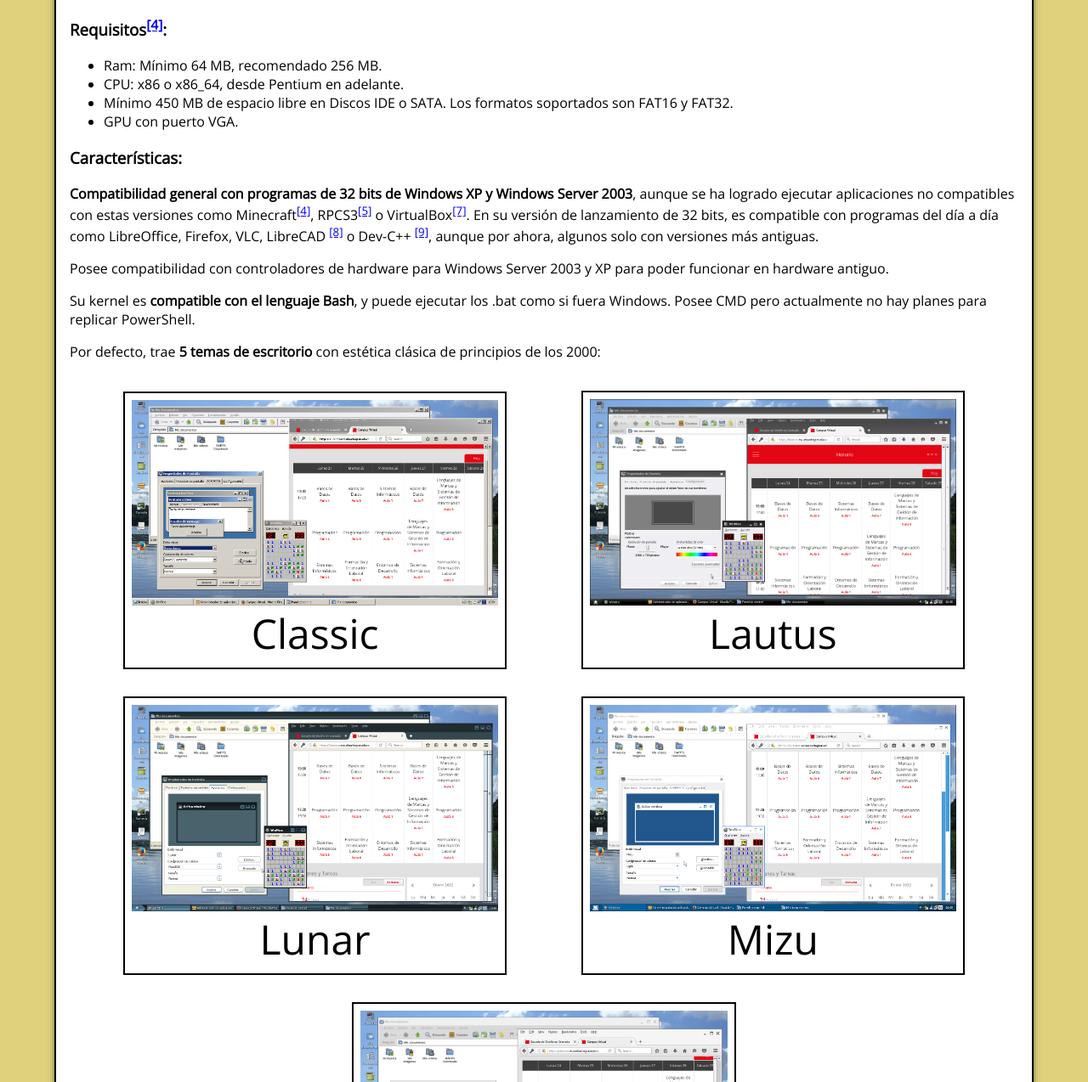
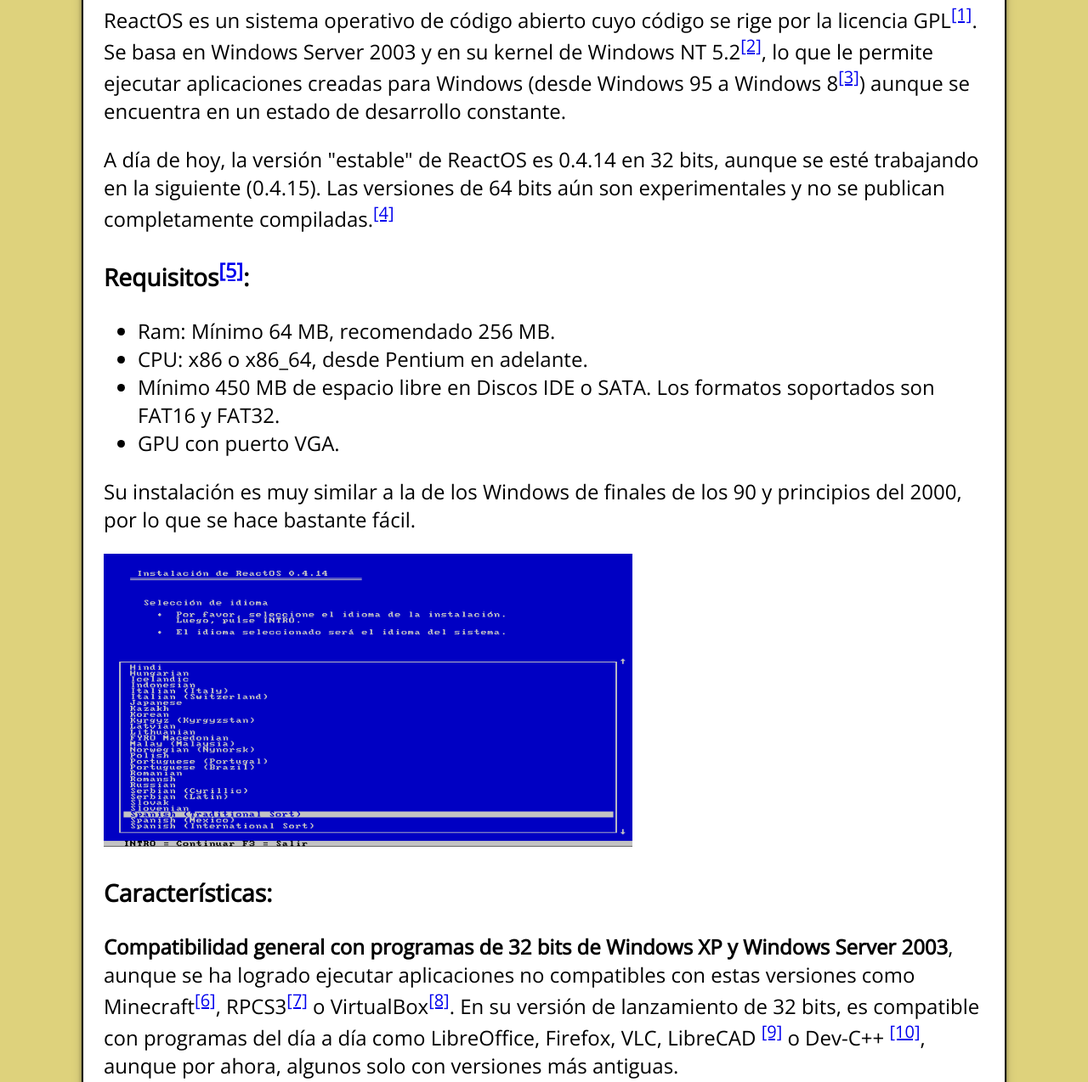
Before and after one commit to GatoGit21/ReactOSTrabajo, a plain HTML site: page index.html in a window 1280 px wide. Shown: the part 228-1502 px from the top of the page at 85% size. Drawn offline with nearby package versions, Linux system fonts and the light colour scheme.

Commit message:
+ información

```diff
--- a/index.html
+++ b/index.html
@@ -18,9 +18,10 @@
 			<article>
 				<h2>Introducción</h2>
 				<p>ReactOS es un sistema operativo de código abierto cuyo código se rige por la licencia GPL<sup><a href="https://reactos.org/wiki/ReactOS_FAQ#Is_ReactOS_legal.3F">[1]</a></sup>. Se basa en Windows Server 2003 y en su kernel de Windows NT 5.2<sup><a href="https://reactos.org/forum/viewtopic.php?f=2&t=20883&p=144855&hilit=2003#p144855">[2]</a></sup>, lo que le permite ejecutar aplicaciones creadas para Windows (desde Windows 95 a Windows 8<sup><a href="https://github.com/DarkFire01/reactos/tree/Extended-NT6+">[3]</a></sup>) aunque se encuentra en un estado de desarrollo constante.</p>
+				<p>A día de hoy, la versión "estable" de ReactOS es 0.4.14 en 32 bits, aunque se esté trabajando en la siguiente (0.4.15). Las versiones de 64 bits aún son experimentales y no se publican completamente compiladas.<sup><a href="https://reactos.org/getbuilds/">[4]</a></sup></p>
 			</article>
 			<article>
-				<h3>Requisitos<sup><a href="https://reactos.org/wiki/Installing_ReactOS">[4]</a></sup>:</h3>
+				<h3>Requisitos<sup><a href="https://reactos.org/wiki/Installing_ReactOS">[5]</a></sup>:</h3>
 				<ul>
 					<li>Ram: Mínimo 64 MB, recomendado 256 MB.</li>
 					<li>CPU: x86 o x86_64, desde Pentium en adelante.</li>
@@ -28,13 +29,18 @@
 					<li>GPU con puerto VGA.</li>
 				</ul>
 			</article>
+
+			<article>
+				<p>Su instalación es muy similar a la de los Windows de finales de los 90 y principios del 2000, por lo que se hace bastante fácil.</p>
+				<img class="instalacion" src="img/instalacion.png" alt="instalacion">
+			</article>
 			<article>
 				<h3>Características:</h3>
-				<p><span class="negrita">Compatibilidad general con programas de 32 bits de Windows XP y Windows Server 2003</span>, aunque se ha logrado ejecutar aplicaciones no compatibles con estas versiones como Minecraft<sup><a href="https://cdn.discordapp.com/attachments/377108064827867136/829476674721808384/unknown.png">[4]</a></sup>, RPCS3<sup><a href="https://cdn.discordapp.com/attachments/377108064827867136/673266289774428160/ReactOS_0.414_Running_-_Oracle_VM_VirtualBox_1.2.2020._21_32_24.png">[5]</a></sup> o VirtualBox<sup><a href="https://cdn.discordapp.com/attachments/377108064827867136/594611868379906059/Unnamed.png">[7]</a></sup>. En su versión de lanzamiento de 32 bits, es compatible con programas del día a día como LibreOffice, Firefox, VLC, LibreCAD <sup><a href="https://reactos.org/gallery/">[8]</a></sup> o Dev-C++ <sup><a href="https://twitter.com/reactos/status/1450165142285656064">[9]</a></sup>, aunque por ahora, algunos solo con versiones más antiguas.</p>
+				<p><span class="negrita">Compatibilidad general con programas de 32 bits de Windows XP y Windows Server 2003</span>, aunque se ha logrado ejecutar aplicaciones no compatibles con estas versiones como Minecraft<sup><a href="https://cdn.discordapp.com/attachments/377108064827867136/829476674721808384/unknown.png">[6]</a></sup>, RPCS3<sup><a href="https://cdn.discordapp.com/attachments/377108064827867136/673266289774428160/ReactOS_0.414_Running_-_Oracle_VM_VirtualBox_1.2.2020._21_32_24.png">[7]</a></sup> o VirtualBox<sup><a href="https://cdn.discordapp.com/attachments/377108064827867136/594611868379906059/Unnamed.png">[8]</a></sup>. En su versión de lanzamiento de 32 bits, es compatible con programas del día a día como LibreOffice, Firefox, VLC, LibreCAD <sup><a href="https://reactos.org/gallery/">[9]</a></sup> o Dev-C++ <sup><a href="https://twitter.com/reactos/status/1450165142285656064">[10]</a></sup>, aunque por ahora, algunos solo con versiones más antiguas.</p>
 
-				<p>Posee compatibilidad con controladores de hardware para Windows Server 2003 y XP para poder funcionar en hardware antiguo.</p>
+				<p>Posee compatibilidad con controladores de hardware para Windows Server 2003 y XP para poder funcionar en hardware antiguo. Además incluye su propio explorador de archivos, un buscador, una tienda de aplicaciones creada para este sistema operativo (con programas seleccionados por la comunidad que funcionan plenamente)<sup><a href="https://github.com/reactos/rapps-db">[11]</a></sup> e incluso su propio registro. Compatibilidad muy básica con DirectX pero tiene soporte completo con OpenGL 1.4<sup><a href="https://reactos.org/wiki/Category:ReactOS_Components">[12]</a></sup>.</p>
 
-				<p>Su kernel es <span class="negrita">compatible con el lenguaje Bash</span>, y puede ejecutar los .bat como si fuera Windows. Posee CMD pero actualmente no hay planes para replicar PowerShell.</p>
+				<p>Su kernel es <span class="negrita">compatible con el lenguaje Bash</span>, y puede ejecutar los .bat como si fuera Windows. Posee CMD pero actualmente no hay planes para replicar PowerShell<sup><a href="https://reactos.org/wiki/Working_Batch_Commands">[13]</a></sup>.</p>
 
 				<p>Por defecto, trae <span class="negrita">5 temas de escritorio</span> con estética clásica de principios de los 2000:</p>
 				<div class="escritorios">
--- a/styles/styles.css
+++ b/styles/styles.css
@@ -10,11 +10,17 @@
 	border: 2px solid black;
 	box-shadow: rgba(0, 0, 0, 0.4) 0px 2px 4px, rgba(0, 0, 0, 0.3) 0px 7px 13px -3px, rgba(0, 0, 0, 0.2) 0px -3px 0px inset;
 	font-family: 'Open Sans', sans-serif;
+	font-size: 1.5em;
 	min-width: 500px;
 }
 
 .negrita{
 	font-weight: bold;
+}
+
+.instalacion{
+	max-width: 60%;
+	margin: auto;
 }
 
 .escritorios{
@@ -39,5 +45,5 @@
 	max-width: 100%;
 }
 .escritorio>span{
-	font-size: 3em;
+	font-size: 2em;
 }
```
